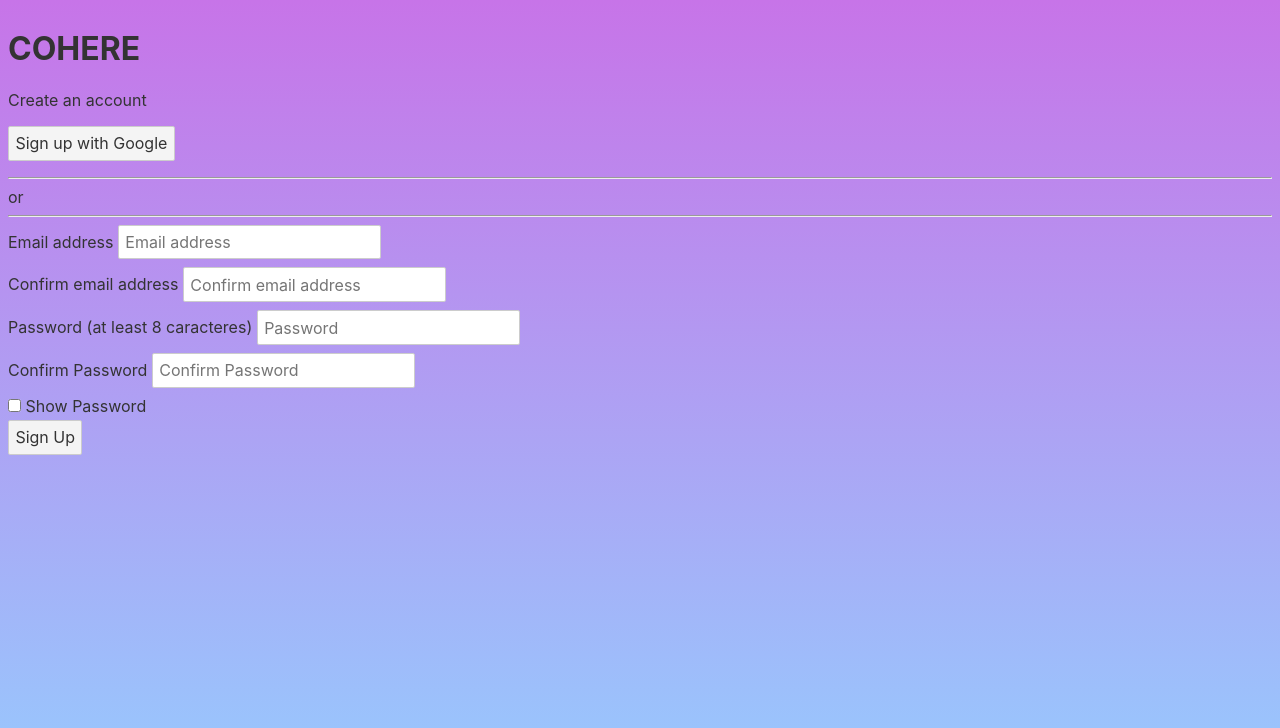
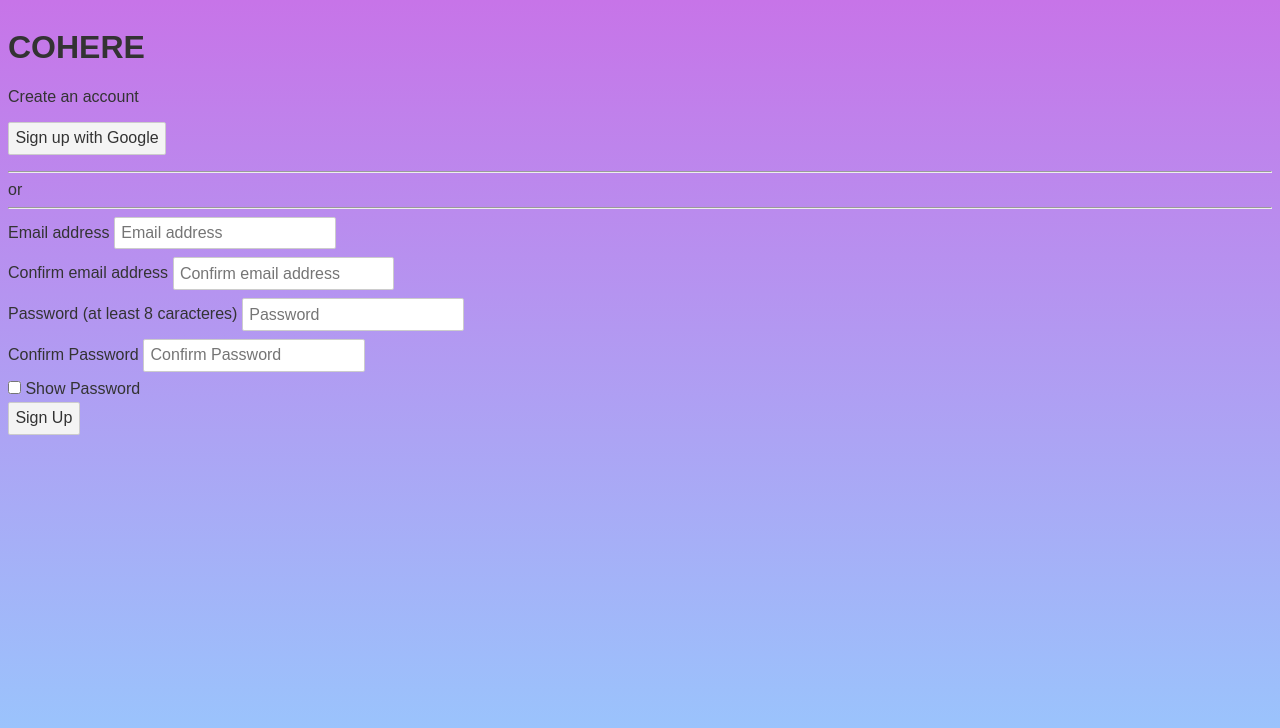
Before and after one commit to lampa-da/svelte-project, a Svelte app: page / in a window 1280 px wide. Shown: the top 728 px of the page. Built offline with nearby package versions, Linux system fonts and the light colour scheme.

Commit message:
added some form validation

```diff
--- a/public/global.css
+++ b/public/global.css
@@ -11,6 +11,7 @@
 	box-sizing: border-box;
 	font-family: -apple-system, BlinkMacSystemFont, "Segoe UI", Roboto, Oxygen-Sans, Ubuntu, Cantarell, "Helvetica Neue", sans-serif;
 	background-image: linear-gradient(#c774e8, #96cbfe);
+	font-family: 'arial';
 }
 
 a {
--- a/src/components/Form.svelte
+++ b/src/components/Form.svelte
@@ -13,12 +13,24 @@
     confirmPassword = e.target.value
   }
 
-  const emailsAreEqual = data => {
-    return data.email === data.confirmEmail
+  const validateConfirmEmail = e => {
+    let textbox = e.target
+    if (textbox.value !== email) {
+      textbox.setCustomValidity('The email confirmation does not match.')
+    } else {
+      textbox.setCustomValidity('')
+    }
+    return true
   }
 
-  const passwordsAreEqual = data => {
-    return data.password === data.confirmPassword
+  const validateConfirmPassword = e => {
+    let textbox = e.target
+    if (textbox.value !== password) {
+      textbox.setCustomValidity('The password confirmation does not match.')
+    } else {
+      textbox.setCustomValidity('')
+    }
+    return true
   }
 
   const handleSubmit = e => {
@@ -28,12 +40,6 @@
     for (let field of formData) {
       const [key, value] = field
       data[key] = value
-    }
-    if (!emailsAreEqual(data)) {
-      alert('Emails do not match')
-    }
-    if (!passwordsAreEqual(data)) {
-      alert('Passwords do not match')
     }
     console.log(data)
   }
@@ -54,7 +60,14 @@
     </label>
     <label>
       Confirm email address
-      <input type="email" name="confirmEmail" placeholder="Confirm email address" required bind:value={confirmEmail} />
+      <input
+        type="email"
+        name="confirmEmail"
+        placeholder="Confirm email address"
+        required
+        bind:value={confirmEmail}
+        on:change={validateConfirmEmail}
+      />
     </label>
     <label>
       Password (at least 8 caracteres)
@@ -68,6 +81,7 @@
         placeholder="Confirm Password"
         required
         on:input={handleConfirmPasswordInput}
+        on:input={validateConfirmPassword}
       />
     </label>
     <label>
```
